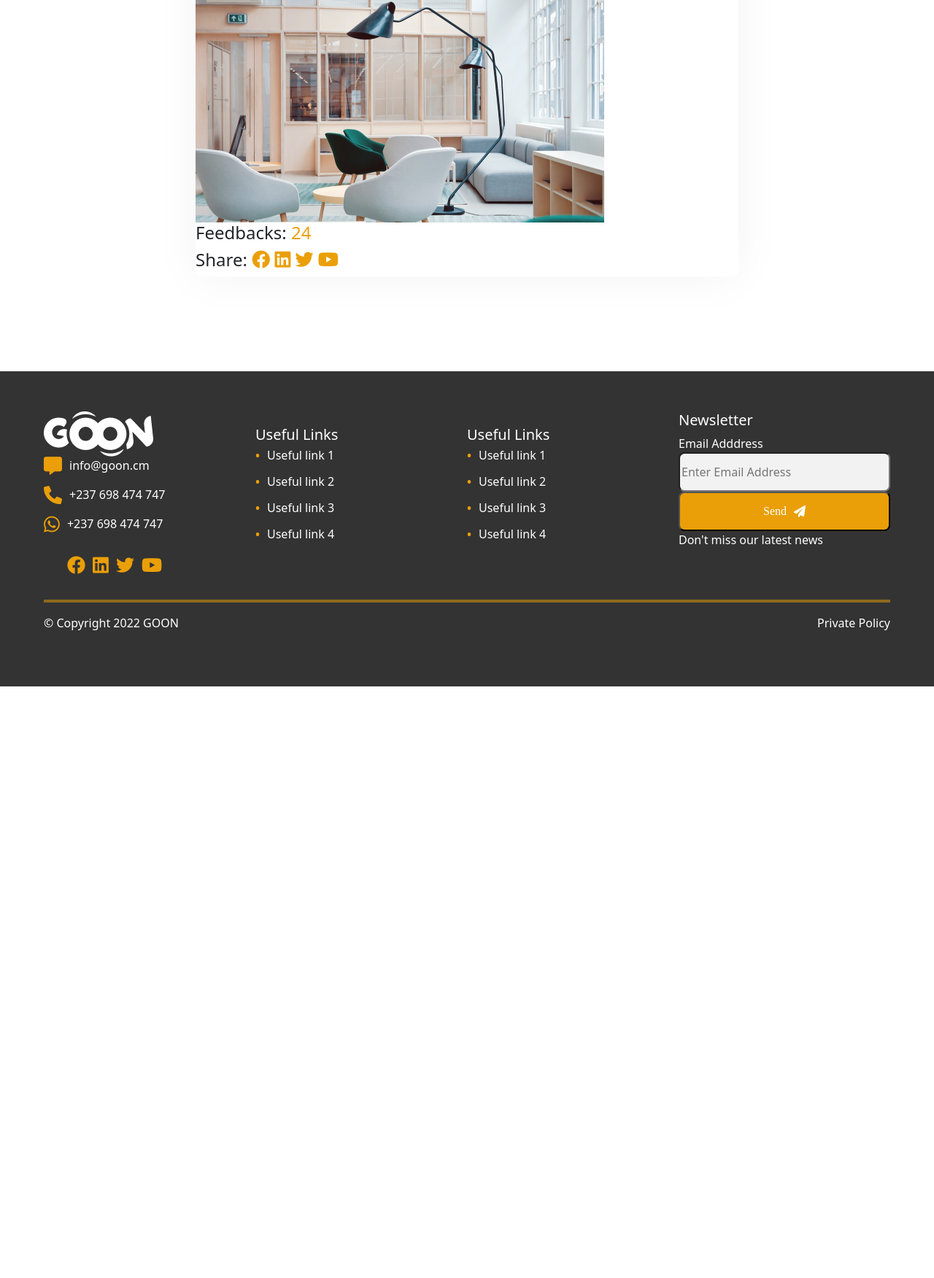
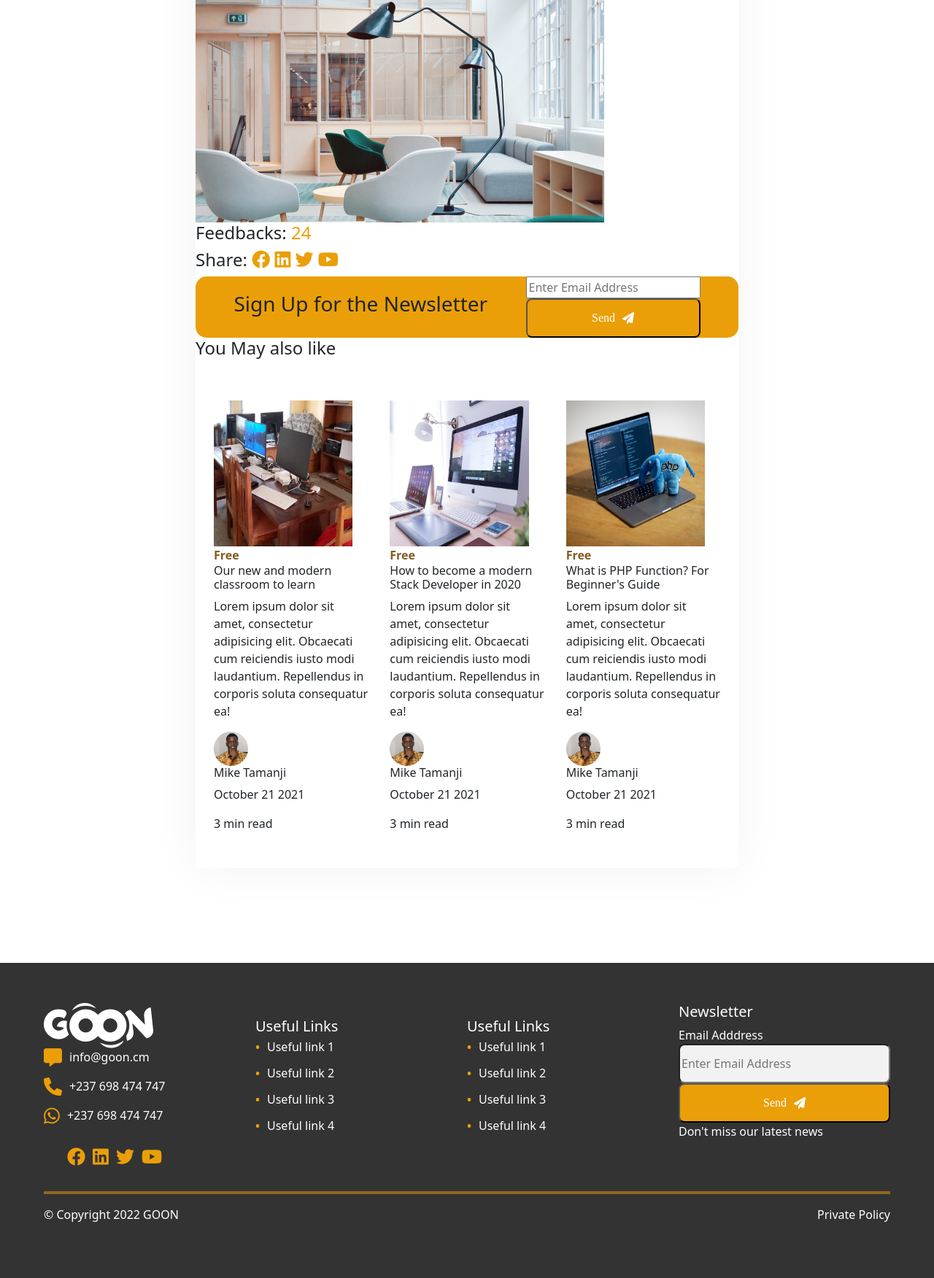
Before and after one commit to FonsahPageo/figma-design, a PHP site: the page made by news details.html in a window 1280 px wide. Shown: the part 1580-3332 px from the top of the page at 73% size. Before the commit the page ends 2521 px from the top, so only its background shows below. Run offline with PHP 8.4, Linux system fonts and the light colour scheme.

Commit message:
work update

```diff
--- a/news details.html
+++ b/news details.html
@@ -77,7 +77,88 @@
                 <h4>Feedbacks: <span class="news-span"> 24</span></h4>
                 <h4>Share: <i class="fa-brands fa-facebook"></i> <i class="fa-brands fa-linkedin"></i> <i class="fa-brands fa-twitter"></i> <i class="fa-brands fa-youtube"></i></h4>
             </div>
+            <div class="get-started">
+                <section class="section-2-course">
+                    <div>
+                        <h3>Sign Up for the Newsletter</h3>
+                    </div>
+                    <form action="">
+                        <div class="email-group">
+                            <input type="email" placeholder="Enter Email Address" name="email">
+                        </div>
+                        <div>
+                            <button class="submit-button">
+                            Send <i class="fa-solid fa-paper-plane"></i>
+                            </button>
+                        </div>
+                    </form>
+                </section>
+            </div>
+            <h4>You May also like</h4>
+            <div class="section-3-content">
+                <div class="course-news">
+                    <img src="/images/frame 72.png" alt="" class="rectangle">
+                    <div class="maths-content">
+                        <div class="mathsfree">Free </div>
+                    </div>
+                    <div class="mathspara">
+                        <h6>Our new and modern classroom to learn</h6>
+                        <p>Lorem ipsum dolor sit amet, consectetur adipisicing elit. Obcaecati cum reiciendis iusto modi laudantium. Repellendus in corporis soluta consequatur ea!</p>
+                    </div>
+                    <div class="erica-news">
+                        <div><img src="/images/Ellipse 12.png" alt=""></div>
+                        <div>
+                            <h6>Mike Tamanji</h6>
+                            <p>October 21 2021</p>
+                        </div>
+                        <div>
+                            3 min read
+                        </div>
+                    </div>
+                </div>
 
+                <div class="course-news">
+                    <img src="/images/frame 68.png" alt="" class="rectangle">
+                    <div class="maths-content">
+                        <div class="mathsfree">Free </div>
+                    </div>
+                    <div class="mathspara">
+                        <h6>How to become a modern Stack Developer in 2020</h6>
+                        <p>Lorem ipsum dolor sit amet, consectetur adipisicing elit. Obcaecati cum reiciendis iusto modi laudantium. Repellendus in corporis soluta consequatur ea!</p>
+                    </div>
+                    <div class="erica-news">
+                        <div><img src="/images/Ellipse 12.png" alt=""></div>
+                        <div>
+                            <h6>Mike Tamanji</h6>
+                            <p>October 21 2021</p>
+                        </div>
+                        <div>
+                            3 min read
+                        </div>
+                    </div>
+                </div>
+
+                <div class="course-news">
+                    <img src="/images/frame 70.png" alt="" class="rectangle">
+                    <div class="maths-content">
+                        <div class="mathsfree">Free </div>
+                    </div>
+                    <div class="mathspara">
+                        <h6>What is PHP Function? For Beginner's Guide</h6>
+                        <p>Lorem ipsum dolor sit amet, consectetur adipisicing elit. Obcaecati cum reiciendis iusto modi laudantium. Repellendus in corporis soluta consequatur ea!</p>
+                    </div>
+                    <div class="erica-news">
+                        <div><img src="/images/Ellipse 12.png" alt=""></div>
+                        <div>
+                            <h6>Mike Tamanji</h6>
+                            <p>October 21 2021</p>
+                        </div>
+                        <div>
+                            3 min read
+                        </div>
+                    </div>
+                </div>
+            </div>
         </div>
 
 
--- a/styles/news details.css
+++ b/styles/news details.css
@@ -27,3 +27,15 @@
 .news-span{
     color: #EA9F08;
 }
+
+.section-2-course {
+    display: flex;
+    flex-direction: row;
+    width: 100%;
+    height: 100%;
+    background: #EA9F08;
+    align-items: center;
+    justify-content: space-evenly;
+    bottom: 30px;
+    border-radius: 15px;
+}
```
